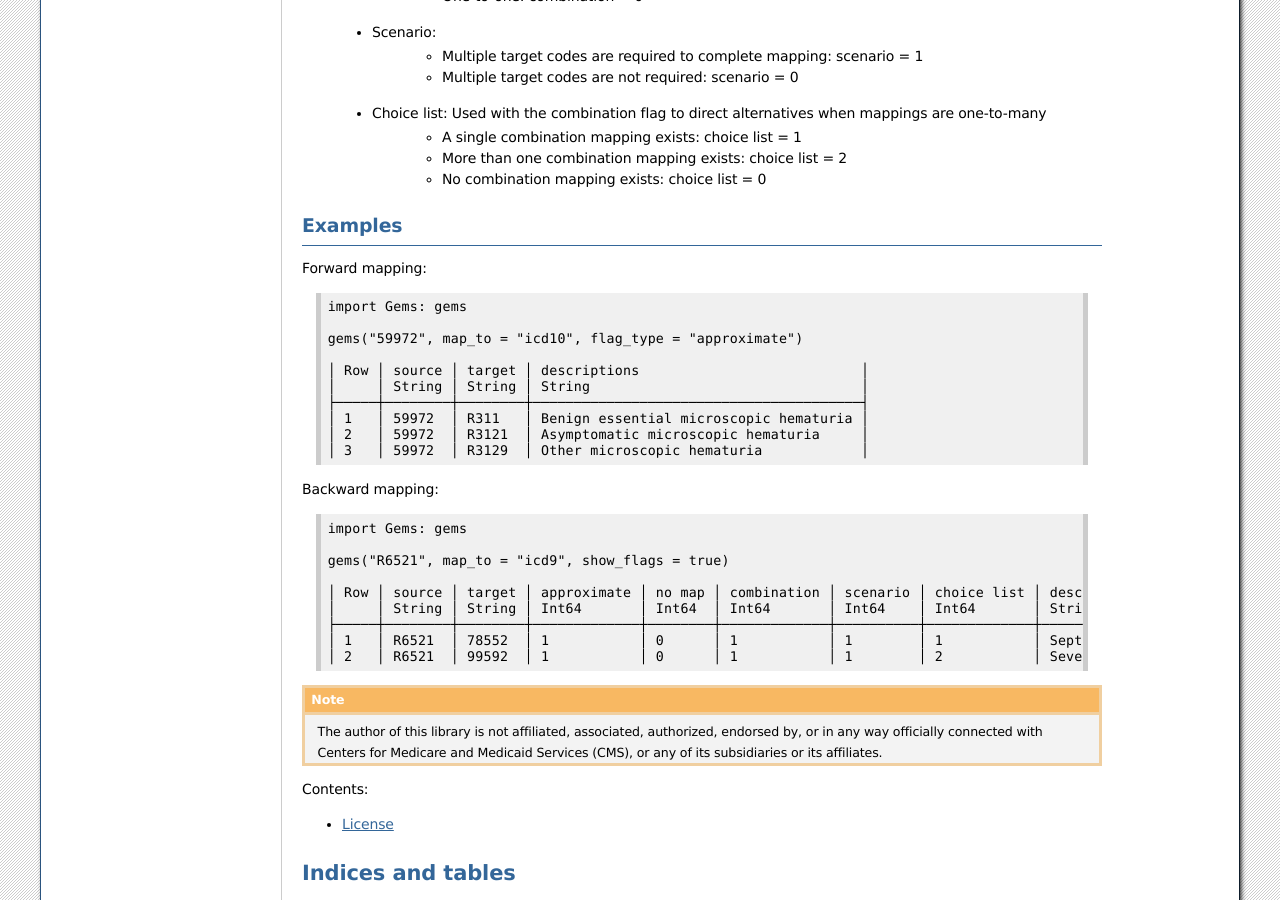
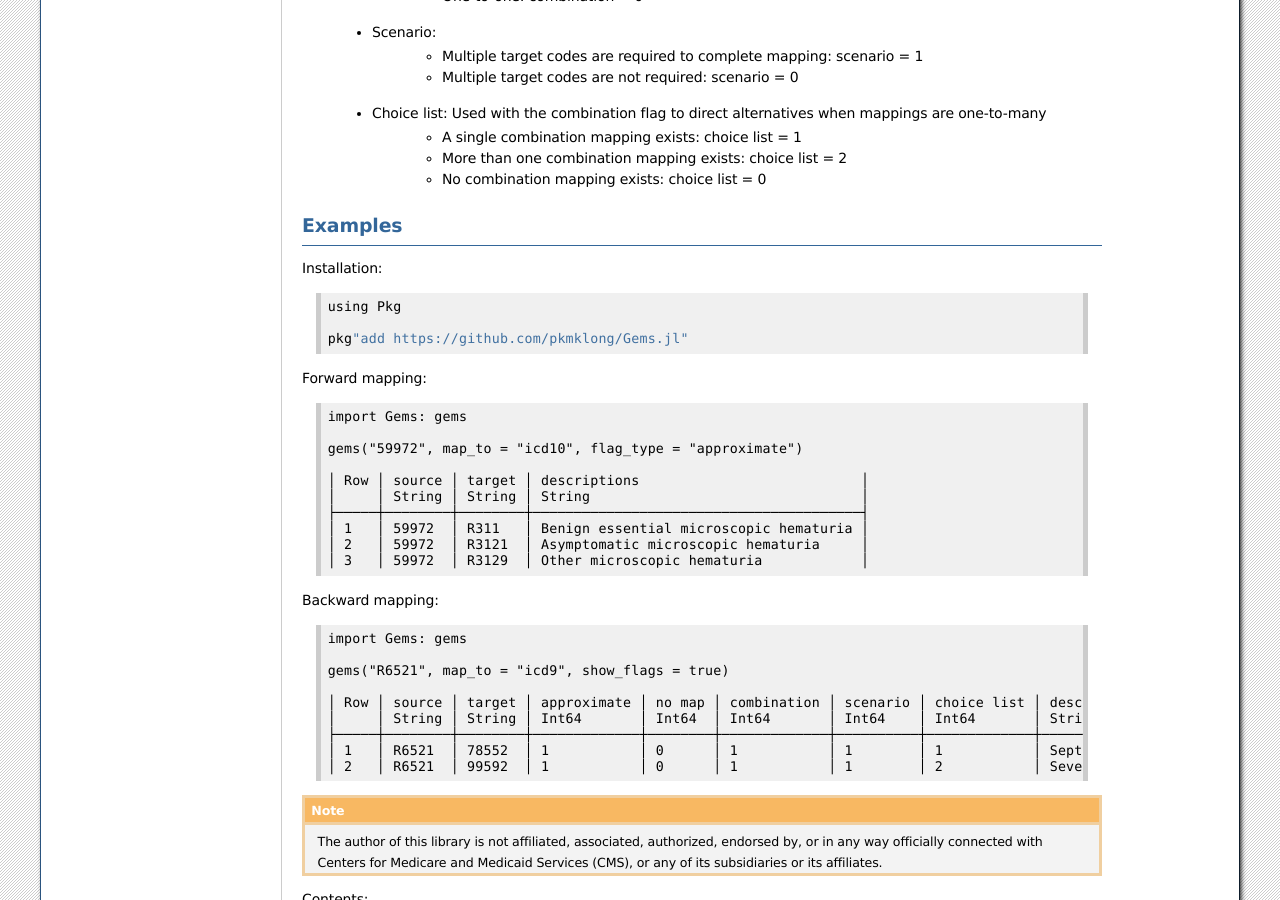
Before and after one commit to patrickmlong/Gems, a Sphinx documentation site: the page built from docs/source/index.rst, in a window 1280 px wide and 900 px high, scrolled down 576 px. Built offline with Sphinx 7.4.7, drawn with Linux system fonts in a browser that asks for light colours.

Commit message:
Update index.rst

```diff
--- a/docs/source/index.rst
+++ b/docs/source/index.rst
@@ -36,6 +36,12 @@ Filter by map type
 
 Examples
 ^^^^^^^^
+
+Installation::
+
+    using Pkg
+
+    pkg"add https://github.com/pkmklong/Gems.jl"
 
 
 Forward mapping::
```
